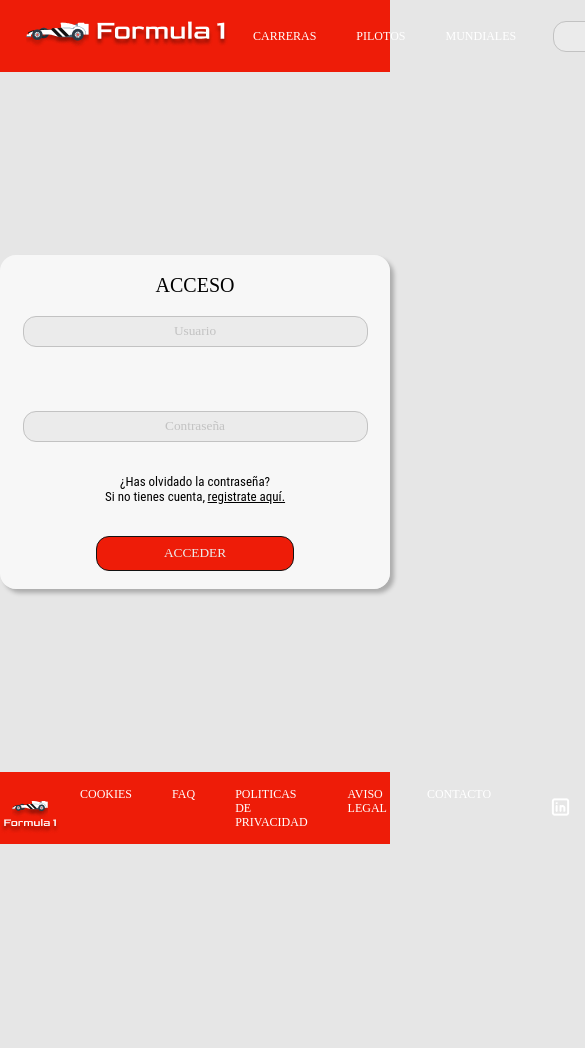
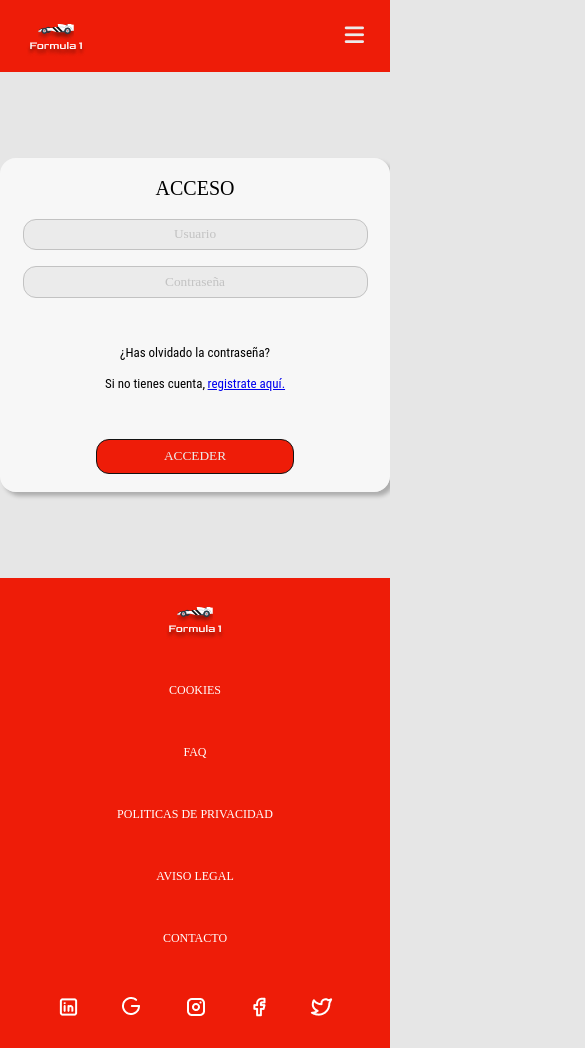
Before and after one commit to IES-Rafael-Alberti/ut4-proyecto-maquetacion-y-desarrollo-de-la-aplicacion-web-rafael-ha, a plain HTML site: page acceso.html in a window 390 px wide. Shown: the top 1048 px of the page, 585 px wide, since content can reach past the window. Before the commit the page ends 844 px from the top, so only its background shows below. Drawn offline with Linux system fonts and the light colour scheme.

Commit message:
Acceso responsive.

```diff
--- a/acceso.html
+++ b/acceso.html
@@ -7,14 +7,20 @@
     <meta name="viewport" content="width=device-width, initial-scale=1.0">
     <title>Acceso</title>
     <link rel="stylesheet" href="css/style_acceso.css">
+  <script src="https://kit.fontawesome.com/7cbcbc8d34.js" crossorigin="anonymous"></script>
+
 </head>
 
 <body>
     <header class="bg-rojo-principal">
         <section class="sectionheader__main">
-            <a href="home.html" class="logo"><img src="img/logo.png" alt="Logo" /></a>
+          <a href="home.html" class="logo__desktop"><img src="img/logo.png" alt="Logo" /></a>
+          <a href="home.html" class="logo__movil"><img src="img/logo_movil.png" alt="Logo" /></a>
+          <button class="hamburger">
+            <i class="fas fa-bars"></i>
+          </button>
           <section class="header__section header__section--left">
-                <nav class="section__nav section__nav--left">
+            <nav class="section__nav">
               <a href="carreras.html">CARRERAS</a>
               <a href="pilotos.html">PILOTOS</a>
               <a href="mundiales.html">MUNDIALES</a>
@@ -24,7 +30,7 @@
             <div class="inner-addon right-addon">
               <input type="text" class="form-control" placeholder="BÚSQUEDA" />
             </div>
-                <nav class="section__nav section__nav--right">
+            <nav class="section__nav">
               <a href="acceso.html">ACCESO</a>
               <a href="registro.html">REGISTRO</a>
             </nav>
@@ -35,12 +41,12 @@
     <main>
         <div class="main__div">
             <h1>ACCESO</h1>
-            <form action="POST" class="div__form">
+            <form action="404.html" class="div__form">
                 <input type="text" name="" id="usuario" placeholder="Usuario">
                 <input type="password" name="" id="passwd" placeholder="Contraseña">
                 <p>¿Has olvidado la contraseña?</p>
-                <p>Si no tienes cuenta,<span>registrate aquí.</span></p>
-                <input type="button" value="ACCEDER" class="btn">
+                <p>Si no tienes cuenta,<a href="registro.html">registrate aquí.</a></p>
+                <input type="submit" value="ACCEDER" class="btn">
             </form>
         </div>
     </main>
--- a/css/style_acceso.css
+++ b/css/style_acceso.css
@@ -3,6 +3,11 @@
   margin: 0;
   box-sizing: border-box;
   font-family: Goldman;
+}
+h1 {
+  font-style: normal;
+  font-weight: normal;
+  font-size: 1.25rem;
 }
 body {
   max-height: 100vh;
@@ -11,11 +16,7 @@ body {
   flex-direction: column;
   background: #e6e6e6;
 }
-header {
-  height: 72px;
-}
 footer {
-  height: 72px;
   margin-top: auto;
 }
 .bg-rojo-principal {
@@ -26,7 +27,6 @@ footer {
   text-align: center;
   font-weight: normal;
   font-size: 12px;
-  line-height: 14px;
   height: 72px;
   margin: auto;
   max-width: 1328px;
@@ -34,12 +34,14 @@ footer {
 .header__section {
   display: flex;
   align-items: center;
+  flex-wrap: wrap;
 }
 .header__section--left {
   justify-content: center;
 }
 .section__nav {
   display: flex;
+  flex-wrap: wrap;
 }
 .section__nav--left {
   align-content: center;
@@ -66,24 +68,34 @@ footer {
   color: #121212;
   opacity: 0.31;
 }
-
 a {
   text-decoration: none;
 }
 a:hover {
-  background-color: #a22216;
+  background-color: transparent;
 }
 .section__nav > a,
 option {
   color: #ffffff;
   margin: 0px 20px;
 }
-.logo {
+.logo__desktop {
+  display: block;
   margin-left: 26px;
 }
-ul {
-  list-style: none;
-  padding-left: 0;
+.logo__movil {
+  display: none;
+}
+.hamburger {
+  background-color: transparent;
+  border: 0;
+  color: #ebebeb;
+  display: none;
+  cursor: pointer;
+  font-size: 16px;
+}
+.hamburger:focus {
+  outline: none;
 }
 .sectionfooter__main {
   display: flex;
@@ -91,9 +103,9 @@ ul {
   font-weight: normal;
   font-size: 12px;
   line-height: 14px;
-  height: 72px;
   justify-content: space-evenly;
   max-width: 1328px;
+  flex-wrap: wrap;
   margin: auto;
 }
 .footer__section {
@@ -102,16 +114,16 @@ ul {
 .footer__section--nav {
   justify-content: center;
   align-items: center;
+  flex-wrap: nowrap;
 }
 .footer__section--rrss {
-  display: flex;
-  flex-direction: row;
   justify-content: space-between;
   align-items: center;
-  padding: 26px;
+  margin: 26px;
+  align-content: center;
 }
-.footer__section--rrss a {
-  margin: 10%;
+.footer__section--rrss a > img {
+  padding: 0px 26px;
 }
 
 .logo__footer {
@@ -146,12 +158,9 @@ main {
   display: flex;
   flex-direction: column;
   flex-wrap: wrap;
-  justify-content: center;
+  justify-content: space-between;
   align-items: center;
   min-height: 255px;
-}
-.div__form > input:first-child {
-  margin-top: 0;
 }
 .div__form > input {
   width: 345px;
@@ -161,15 +170,19 @@ main {
   box-sizing: border-box;
   border-radius: 13px;
   text-align: center;
-  margin: auto;
+}
+.div__form > input:first-child {
+  margin-top: 0;
+}
+.div__form input:nth-child(2){
+  margin-bottom: 30.8px;
 }
 .div__form > input::placeholder {
   text-align: center;
   color: #c2c2c2;
 }
-.div__form > p,
-span {
-  font-family: Roboto Condensed;
+.div__form > p {
+  font-family: "Roboto Condensed";
   font-style: normal;
   font-weight: normal;
   font-size: 13px;
@@ -178,9 +191,13 @@ span {
   align-items: center;
   align-content: center;
 }
-.div__form p > span {
+.div__form p > a {
+  font-family: "Roboto Condensed";
   margin-left: 0.2em;
   text-decoration: underline;
+}
+.div__form a:visited {
+  color: #121212;
 }
 .div__form .btn {
   color: #ebebeb;
@@ -190,5 +207,58 @@ span {
   border-radius: 13px;
   width: 198px;
   height: 35px;
-  margin-bottom: 0;
+  margin-top: 30.6px;
 }
+
+@media screen and (max-width: 1105px) {
+  .sectionheader__main {
+    justify-content: space-between;
+  }
+  .header__section {
+    display: none;
+  }
+  .hamburger {
+    display: block;
+    font-size: 40px;
+    margin-right: 26px;
+  }
+  .section__nav {
+    flex-direction: column;
+    align-items: center;
+  }
+  .section__nav > a {
+    margin: 24px 0px;
+  }
+  .sectionfooter__main {
+    flex-direction: column;
+    align-items: center;
+    align-content: center;
+  }
+  .footer__section--rrss a > img {
+    padding: 0px 20px;
+  }
+  .main__div {
+    margin: 5.375rem 0;
+  }
+}
+@media screen and (max-width: 768px) {
+  .sectionheader__main {
+    justify-content: space-between;
+  }
+  .header__section {
+    display: none;
+  }
+  .hamburger {
+    display: block;
+    font-size: 22px;
+    margin-right: 26px;
+  }
+  .logo__desktop {
+    display: none;
+  }
+  .logo__movil {
+    display: block;
+    align-self: center;
+    margin-left: 26px;
+  }
+}
```
Lines whose indentation alone changed are shown as unchanged.
